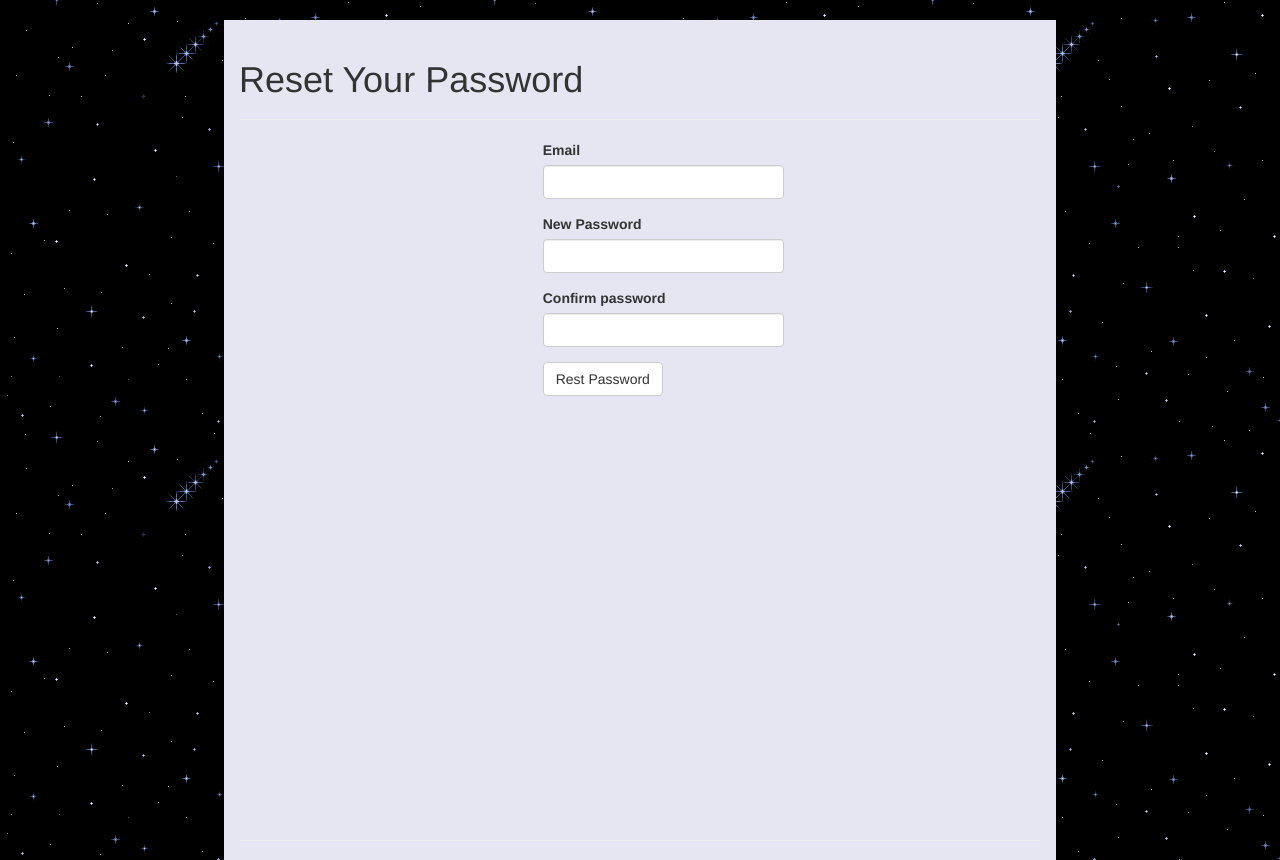
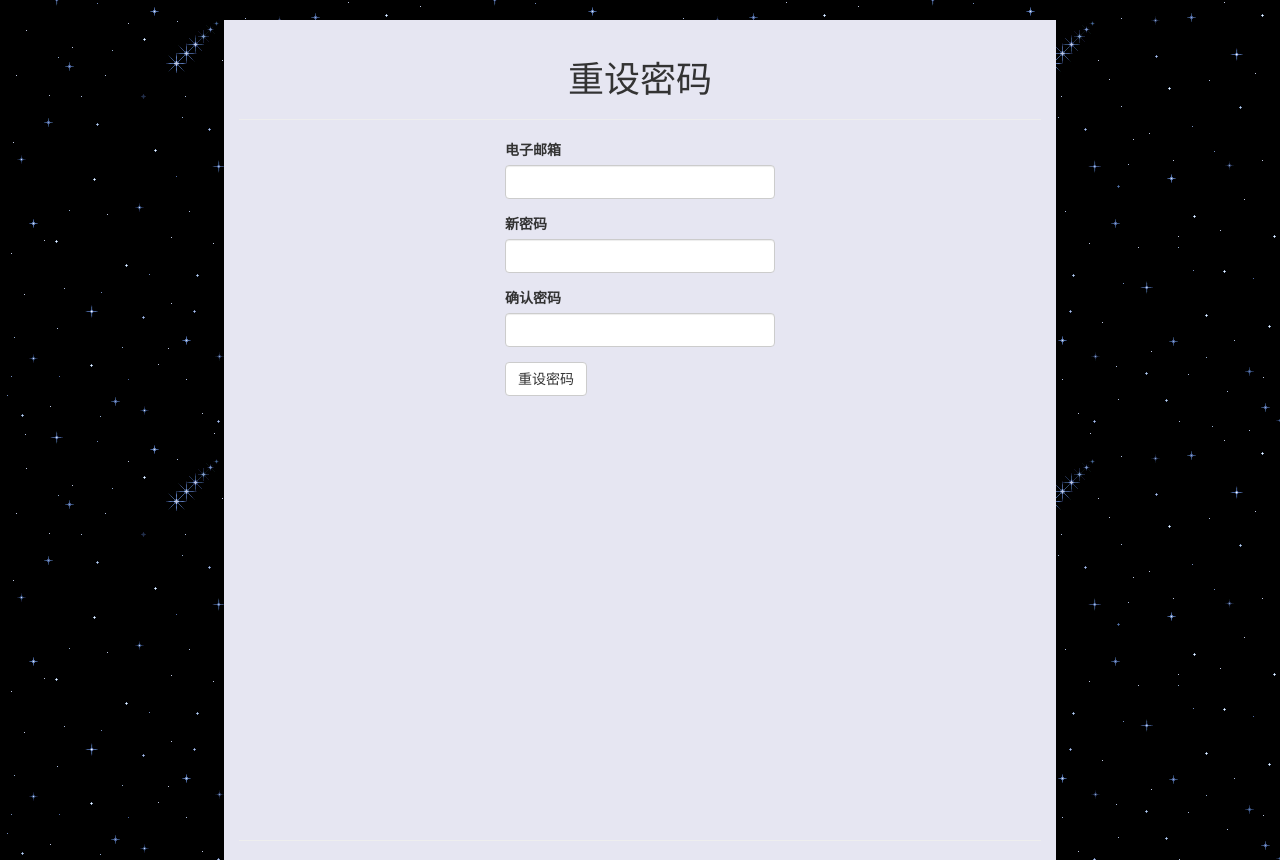
Before and after one commit to fangweiren/Flask_web, a Flask app: page /auth/reset/1 in a window 1280 px wide. Shown: the part 52-912 px from the top of the page. Run offline with Flask 2, Linux system fonts and the light colour scheme; some libraries are stand-ins or nearby versions; some web fonts are replaced.

Commit message:
修复whooshalchemyplus搜索g.user导致更换邮箱/更换密码功能异常的bug,顺便调整前端显示

```diff
--- a/app/auth/forms.py
+++ b/app/auth/forms.py
@@ -14,46 +14,46 @@ class LoginForm(FlaskForm):
 class RegistrationForm(FlaskForm):
 	email = StringField('邮箱', validators=[Required(), Length(1, 64), Email()])
 	username = StringField('用户名', validators=[Required(), Length(1, 64), Regexp('^[A-Za-z][A-Za-z0-9_.]*$', 0, 'Username must have only letters,' 'numbers, dots or underscores')])
-	password = PasswordField('密码', validators=[Required(), EqualTo('password2', message='Passwords must match')])
+	password = PasswordField('密码', validators=[Required(), EqualTo('password2', message='密码必须相同！')])
 	password2 = PasswordField('确认密码', validators=[Required()])
 	submit = SubmitField('注册')
 
 	def validate_email(self, field):
 		if User.query.filter_by(email=field.data).first():
-			raise ValidationError('Email already registered.')
+			raise ValidationError('该电子邮箱已被注册')
 
 	def valudate_username(self, field):
 		if User.query.filter_by(username=field.data).first():
-			raise ValidationError('Username already in use.')
+			raise ValidationError('用户名已被注册')
 
 class ChangePasswordForm(FlaskForm):
-	old_password = PasswordField('Old password', validators=[Required()])
-	password = PasswordField('New password', validators=[Required(), EqualTo('password2', message='Password must match')])
-	password2 = PasswordField('Confirm new password', validators=[Required()])
-	submit = SubmitField('Update Password')
+	old_password = PasswordField('旧密码', validators=[Required()])
+	password = PasswordField('新密码', validators=[Required(), EqualTo('password2', message='密码必须相同')])
+	password2 = PasswordField('确认新密码', validators=[Required()])
+	submit = SubmitField('修改密码')
 
 
 class PasswordResetRequestForm(FlaskForm):
-	email = StringField('Email', validators=[Required(), Length(1,64), Email()])
-	submit = SubmitField('Reset Password')
+	email = StringField('电子邮箱', validators=[Required(), Length(1,64), Email()])
+	submit = SubmitField('发送')
 
 
 class PasswordResetForm(FlaskForm):
-	email = StringField('Email', validators=[Required(), Length(1,64), Email()])
-	password = PasswordField('New Password', validators=[Required(), EqualTo('password2', message='Passwords must match')])
-	password2 = PasswordField('Confirm password', validators=[Required()])
-	submit = SubmitField('Rest Password')
+	email = StringField('电子邮箱', validators=[Required(), Length(1,64), Email()])
+	password = PasswordField('新密码', validators=[Required(), EqualTo('password2', message='密码必须相同')])
+	password2 = PasswordField('确认密码', validators=[Required()])
+	submit = SubmitField('重设密码')
 
 	def validate_email(self, field):
 		if User.query.filter_by(email=field.data).first() is None:
-			raise ValidationError('Unknown email address.')
+			raise ValidationError('Unknown email address')
 
 
 class ChangeEmailForm(FlaskForm):
-	email = StringField('New Email', validators=[Required(), Length(1, 64), Email()])
-	password = PasswordField('Password', validators=[Required()])
-	submit = SubmitField('Update Email Address')
+	email = StringField('新的电子邮箱', validators=[Required(), Length(1, 64), Email()])
+	password = PasswordField('密码', validators=[Required()])
+	submit = SubmitField('更新邮箱地址')
 
 	def validate_email(self, field):
 		if User.query.filter_by(email=field.data).first():
-			raise ValidationError('Email already registered.')
+			raise ValidationError('该邮箱已被注册')
--- a/app/static/styles.css
+++ b/app/static/styles.css
@@ -16,9 +16,7 @@ div.go-top {
 	position: fixed;
 	cursor: pointer;
 }
-form.navbar-form {
-	padding-top: 3px;
-}
+
 ul.nav.navbar-nav li a:hover{color:red;}
 ul.dropdown-menu a:hover{color:red;}
 ul.dropdown-menu.pull-right a:hover{color:red;}
@@ -114,12 +112,7 @@ div.container.footer {
 span.iconfont.icon-xiangxia { float: right; margin-left: 0px;}
 a.iconfont.icon-fanhuidingbu { margin-left: 30px; font-size: 32px;}
 a.iconfont.icon-iconfontyoujian { margin-left: 0px;}
-a.a1 {
-	display: inline-block;
-	width: 13%;
-	font-size: 15px;
-	text-align: center;
-}
+
 a.btn.btn-primary,a.btn.btn-warning {
 	width: 13%;
 	font-size: 15px;
@@ -138,10 +131,6 @@ li.post {
 	border:6px solid #E6E6F2;
 	border-radius: 10px;
 	background: #FCFCFC;
-}
-input#submit.btn.btn-primary {
-	width: 20%;
-	text-align: center;
 }
 div#con3.page-header {
 	text-align: center;
@@ -174,23 +163,9 @@ body {
 	background: url('liuxing.gif') repeat center;
 }
 div.col-md-4 {
-	width: 50%;
-	left: 36%;
-}
-input#email.form-control {
-	width: 65%;
-}
-input#username.form-control {
-    width: 65%;
-}
-input#password.form-control {
-	width: 65%;
-}
-input#password2.form-control {
-	width: 65%;
-}
-input#email_or_username.form-control {
-	width: 65%;
+	float: none;
+	width: 300px;
+	margin:0 auto;
 }
 a.dropdown-toggle {
 	display: block;
--- a/app/templates/auth/change_email.html
+++ b/app/templates/auth/change_email.html
@@ -1,11 +1,11 @@
 {% extends "base.html" %}
 {% import "bootstrap/wtf.html" as wtf %}
 
-{% block title %}Flasky - Change Email Address{% endblock %}
+{% block title %}Nancy - 修改电子邮箱{% endblock %}
 
 {% block page_content %}
-<div class="page-header">
-	<h1>Change Your Email Address</h1>
+<div id=con3 class="page-header">
+	<h1>修改电子邮箱地址</h1>
 </div>
 <div class="col-md-4">
 	{{ wtf.quick_form(form) }}
--- a/app/templates/auth/change_password.html
+++ b/app/templates/auth/change_password.html
@@ -1,11 +1,11 @@
 {% extends "base.html" %}
 {% import "bootstrap/wtf.html" as wtf %}
 
-{% block title %}Flasky - Change Password{% endblock %}
+{% block title %}Nancy - 修改密码{% endblock %}
 
 {% block page_content %}
-<div class="page-header">
-	<h1>Change Your Password</h1>
+<div id=con3 class="page-header">
+	<h1>修改密码</h1>
 </div>
 <div class="col-md-4">
 	{{ wtf.quick_form(form) }}
--- a/app/templates/auth/reset_password.html
+++ b/app/templates/auth/reset_password.html
@@ -1,11 +1,11 @@
 {% extends "base.html" %}
 {% import "bootstrap/wtf.html" as wtf %}
 
-{% block title %}Flasky - Password Reset{% endblock %}
+{% block title %}Nancy - 重设密码{% endblock %}
 
 {% block page_content %}
-<div class="page-header">
-	<h1>Reset Your Password</h1>
+<div id=con3 class="page-header">
+	<h1>重设密码</h1>
 </div>
 <div class="col-md-4">
 	{{ wtf.quick_form(form) }}
--- a/app/templates/auth/unconfirmed.html
+++ b/app/templates/auth/unconfirmed.html
@@ -1,6 +1,6 @@
 {% extends "base.html" %}
 
-{% block title %}Flasky - Confirm your account{% endblock %}
+{% block title %}Nancy - 账户验证{% endblock %}
 
 {% block page_content %}
 <div class="page-header">
--- a/app/templates/base.html
+++ b/app/templates/base.html
@@ -32,8 +32,7 @@
 			     <li><a href="{{ url_for('main.index') }}">首页</a></li>
 				 {% if current_user.is_authenticated %}
 				 <li><a href="{{ url_for('main.user', username=current_user.username) }}">个人资料</a></li>
-				 <form class="navbar-form navbar-left" style="display:inline;" action="{{ url_for('main.search') }}" method="post" name="search">
-				 	{{ g.search_form.hidden_tag() }}{{ g.search_form.search(size=20) }}<input type="submit" value="search">
+				 <form class="navbar-form navbar-left" style="display:inline;" action="{{ url_for('main.search') }}" method="post" name="search"><input type="text" class="form-control" placeholder="站内搜索" name="search" >&emsp;<input class="form-control" type="submit" value="搜索">
 				</form>
 				{% endif %}
 			 </ul>
--- a/app/templates/edit_profile.html
+++ b/app/templates/edit_profile.html
@@ -4,7 +4,7 @@
 {% block title %}Nancy - 修改个人信息{% endblock %}
 
 {% block page_content %}
-<div class="page-header">
+<div id="con3" class="page-header">
 	<h1>修改个人信息</h1>
 </div>
 <div class="col-md-4">
```
Also changed, not shown: app/templates/auth/begister.html (renamed from app/templates/auth/register1.html), 7 other files.
